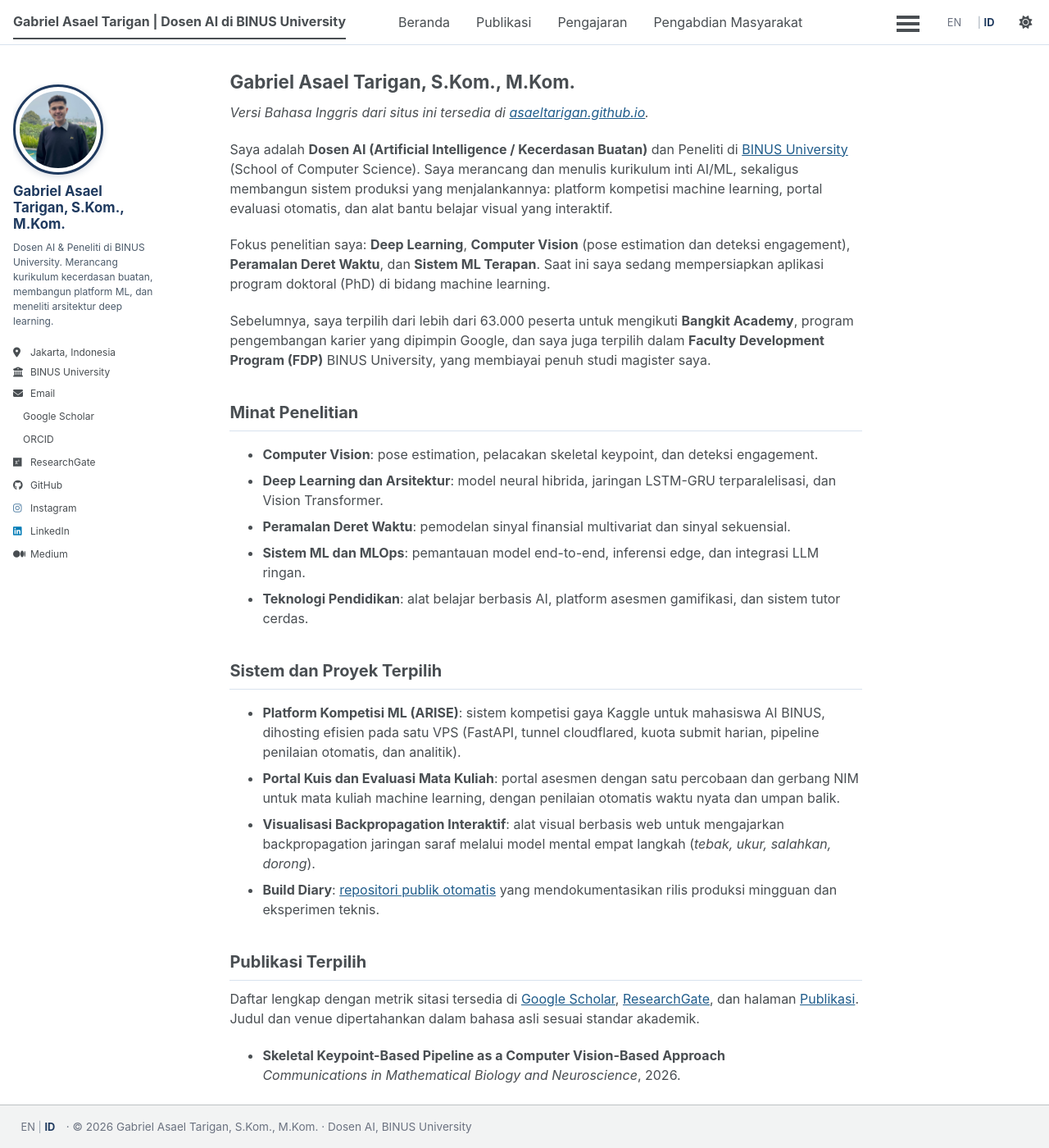
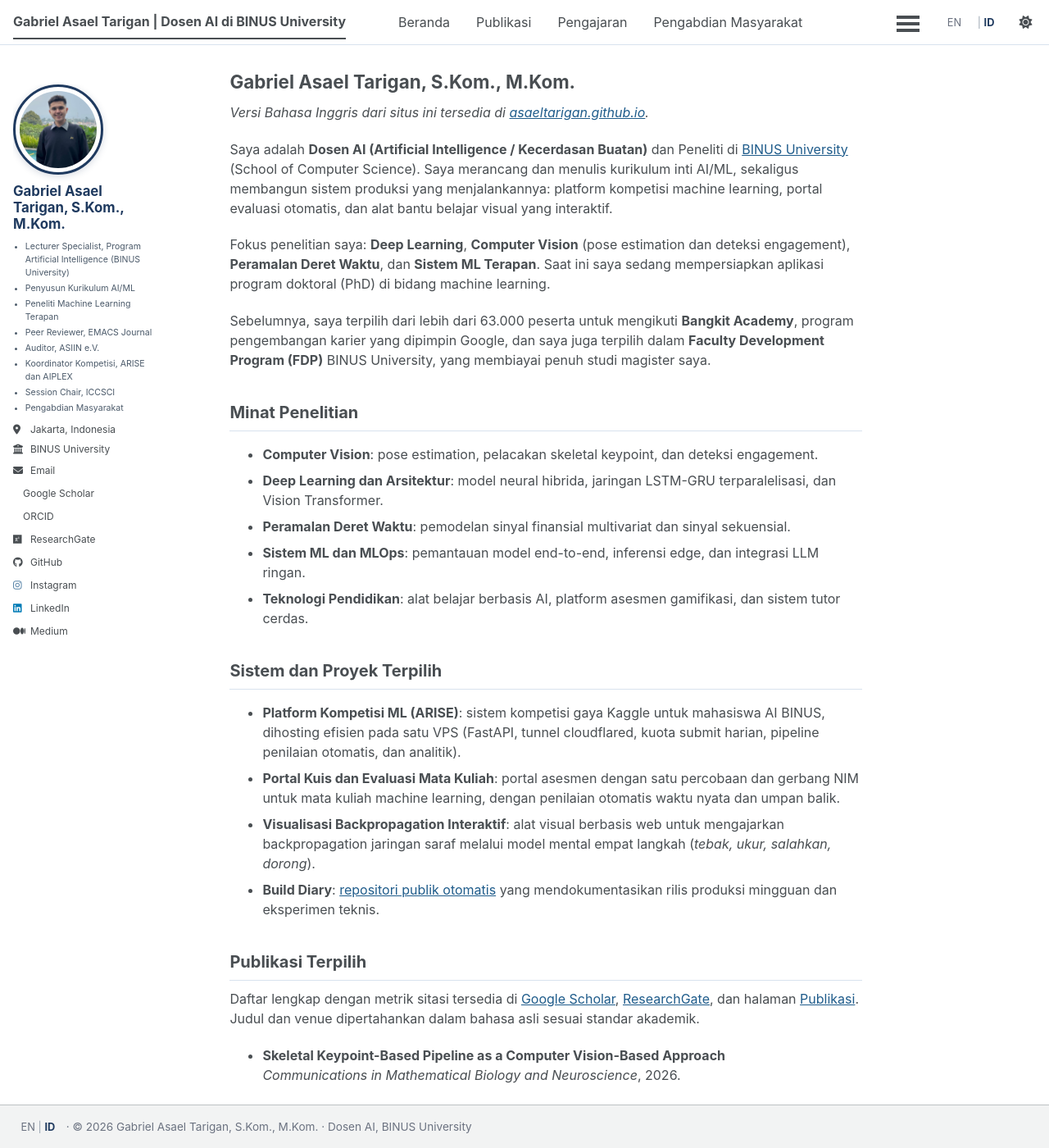
Before and after one commit to asaeltarigan/id, a Jekyll site: the page built from _pages/about.md, in a window 1280 px wide and 1400 px high. Shown: the whole window at 82% size. Built offline with Jekyll 4.4.1, drawn with Linux system fonts in a browser that asks for light colours; a style sheet for code colours, icons or effects is not loaded.

Commit message:
Sidebar: bio menjadi daftar peran (poin-poin)

```diff
--- a/_config.yml
+++ b/_config.yml
@@ -26,7 +26,17 @@ author:
   avatar           : "profile.jpg"
   name             : "Gabriel Asael Tarigan, S.Kom., M.Kom."
   pronouns         : # example: "she/her"
-  bio              : "Dosen AI & Peneliti di BINUS University. Merancang kurikulum kecerdasan buatan, membangun platform ML, dan meneliti arsitektur deep learning."
+  bio              : >-
+    <ul class="author-roles">
+    <li>Lecturer Specialist, Program Artificial Intelligence (BINUS University)</li>
+    <li>Penyusun Kurikulum AI/ML</li>
+    <li>Peneliti Machine Learning Terapan</li>
+    <li>Peer Reviewer, EMACS Journal</li>
+    <li>Auditor, ASIIN e.V.</li>
+    <li>Koordinator Kompetisi, ARISE dan AIPLEX</li>
+    <li>Session Chair, ICCSCI</li>
+    <li>Pengabdian Masyarakat</li>
+    </ul>
   location         : "Jakarta, Indonesia"
   employer         : "BINUS University"
   uri              : # URL
--- a/_includes/author-profile.html
+++ b/_includes/author-profile.html
@@ -17,7 +17,7 @@
   <div class="author__content">
     <h3 class="author__name">{{ author.name }}</h3>
     {% if author.pronouns %}<p class="author__pronouns">{{ author.pronouns }}</p>{% endif %}
-    {% if author.bio %}<p class="author__bio">{{ author.bio }}</p>{% endif %}
+    {% if author.bio %}<div class="author__bio">{{ author.bio }}</div>{% endif %}
   </div>
 
   <div class="author__urls-wrapper">
--- a/_includes/head.html
+++ b/_includes/head.html
@@ -98,4 +98,4 @@
 
 <!-- For all browsers -->
 <link rel="stylesheet" href="{{ base_path }}/assets/css/main.css">
-<link rel="stylesheet" href="{{ base_path }}/assets/css/custom.css?v=24">
+<link rel="stylesheet" href="{{ base_path }}/assets/css/custom.css?v=25">
--- a/assets/css/custom.css
+++ b/assets/css/custom.css
@@ -414,3 +414,15 @@ html { font-size: 16px; }
 .sidebar .author__name { font-size: 1.05rem; }
 .author__bio { font-size: 0.92rem; }
 .masthead__inner-wrap { padding: 0.4em 1em; }
+
+/* Sidebar roles list (8 Oct 2026) */
+.author__bio { margin-bottom: 0.6rem; }
+ul.author-roles {
+  margin: 0.2rem 0 0.6rem;
+  padding-left: 1.05em;
+  font-size: 0.88rem;
+  line-height: 1.5;
+  color: #4b5a6a;
+}
+ul.author-roles li { margin-bottom: 0.2rem; }
+html[data-theme="dark"] ul.author-roles { color: #94a3b8; }
```
